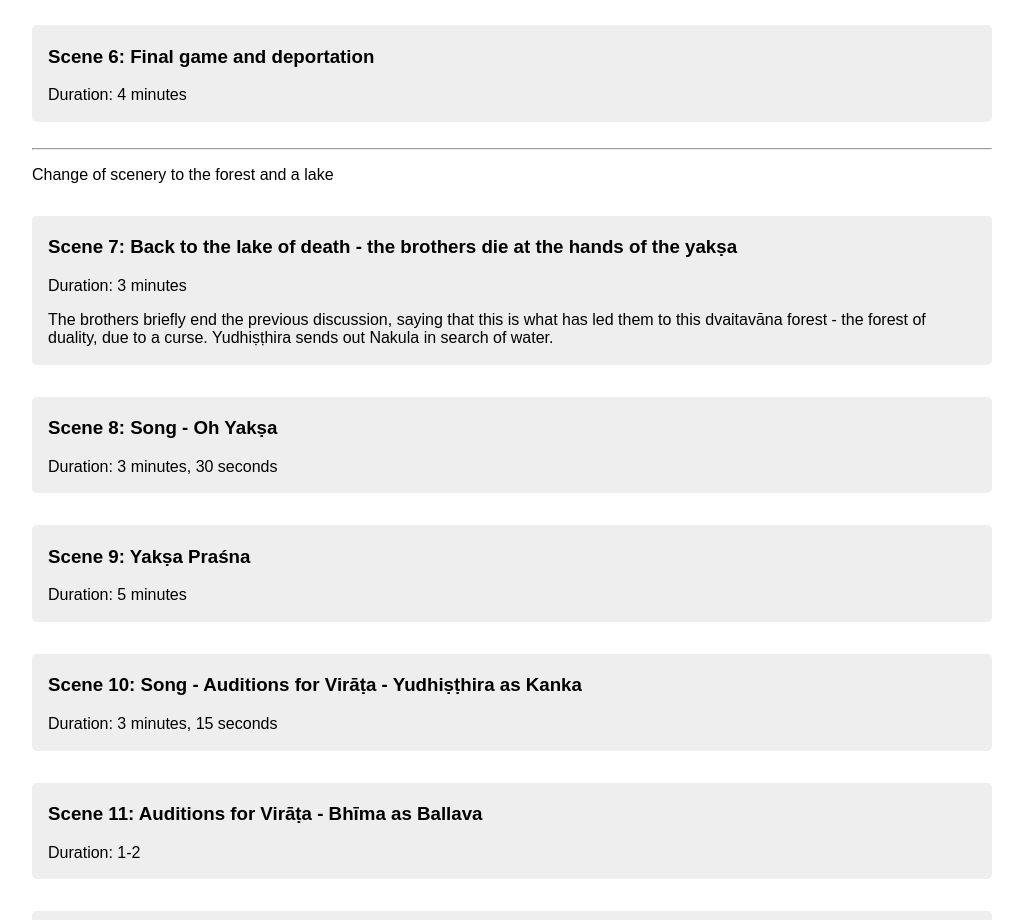
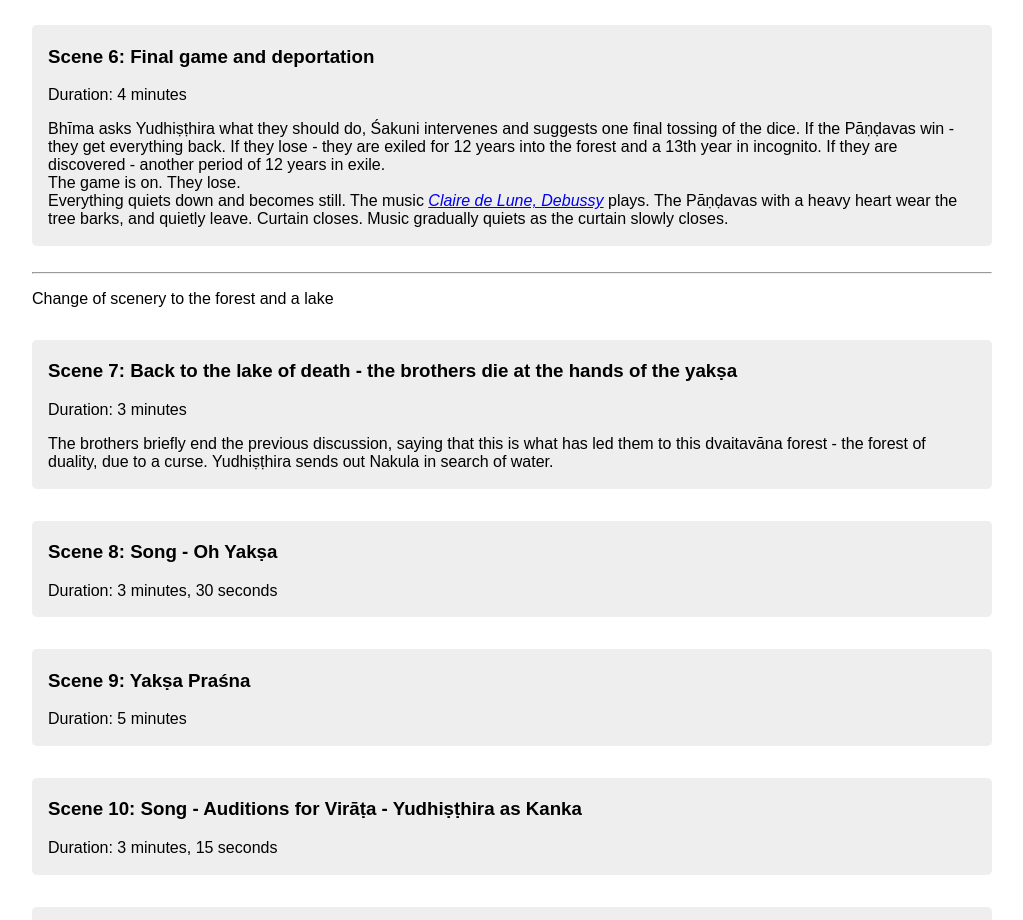
Before and after one commit to iswara108/swamiji-birthday-play-plan-2021, a website: page index.html in a window 1280 px wide. Shown: the part 3180-4100 px from the top of the page, without its empty margins (128-1151 px from the left). Drawn offline with Linux system fonts and the light colour scheme.

Commit message:
add details for scene 6

```diff
--- a/index.html
+++ b/index.html
@@ -271,7 +271,20 @@
       <div id="scene-6" class="scene scene-6">
         <h3>Scene 6: Final game and deportation</h3>
         <p class="duration">Duration: 4 minutes</p>
-        <p class="lead"></p>
+        <p class="lead">
+          Bhīma asks Yudhiṣṭhira what they should do, Śakuni intervenes and
+          suggests one final tossing of the dice. If the Pāṇḍavas win - they get
+          everything back. If they lose - they are exiled for 12 years into the
+          forest and a 13th year in incognito. If they are discovered - another
+          period of 12 years in exile. <br />The game is on. They lose. <br />
+          Everything quiets down and becomes still. The music
+          <a href="https://www.youtube.com/watch?v=fZrm9h3JRGs"
+            ><em>Claire de Lune, Debussy</em></a
+          >
+          plays. The Pāṇḍavas with a heavy heart wear the tree barks, and
+          quietly leave. Curtain closes. Music gradually quiets as the curtain
+          slowly closes.
+        </p>
       </div>
       <br />
       <hr />
```
